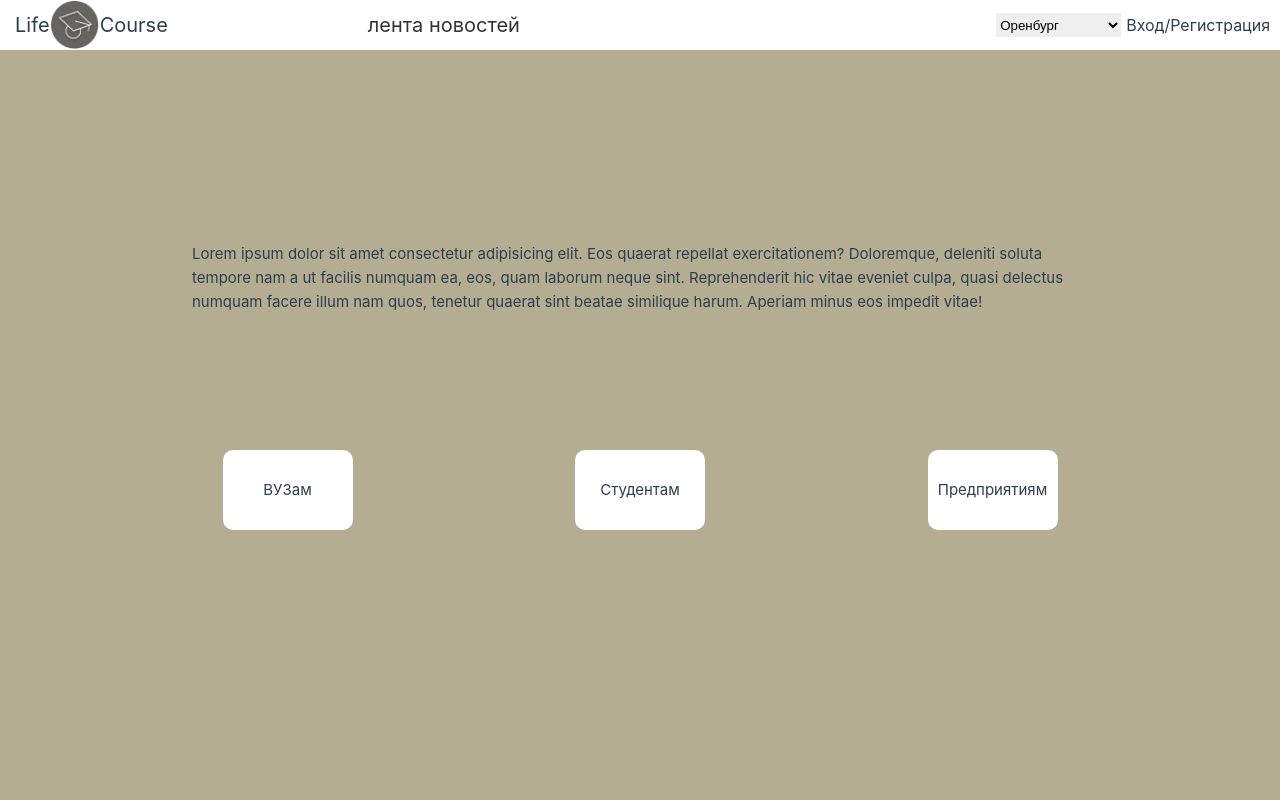
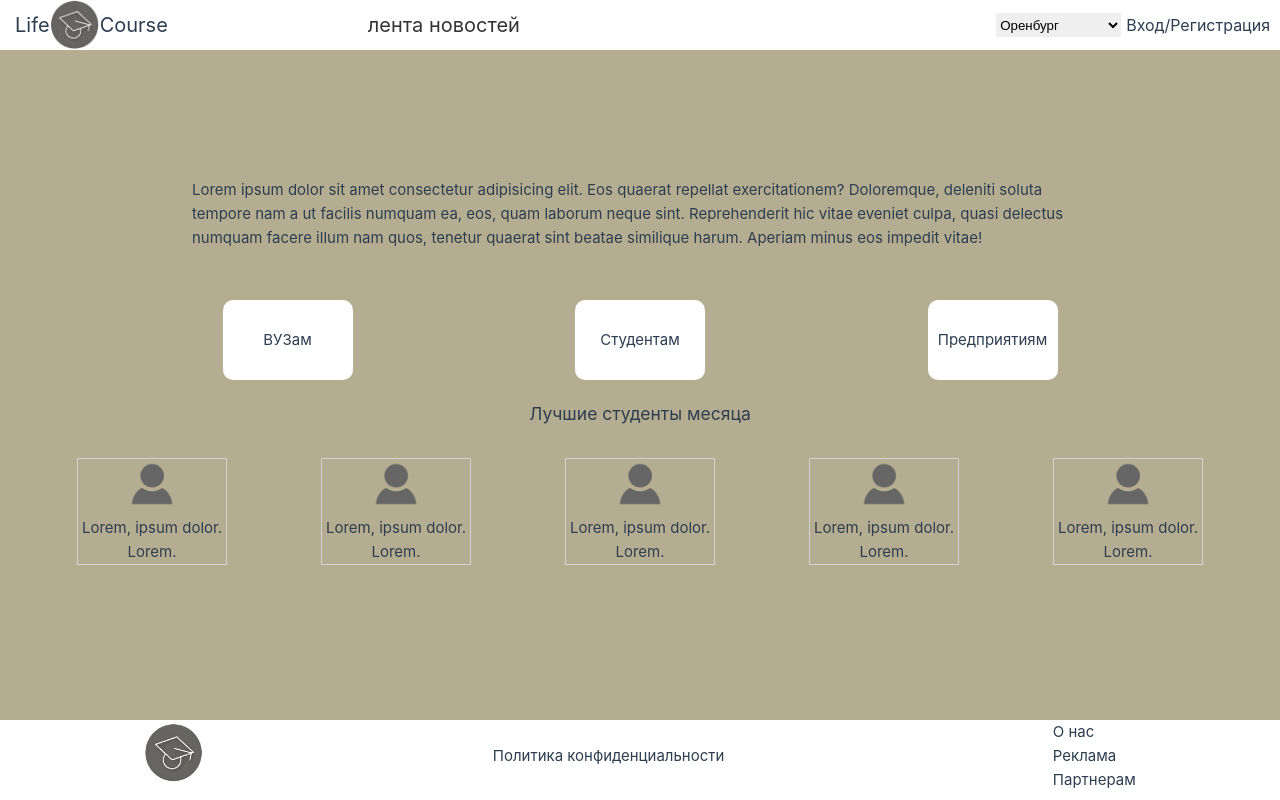
Before and after one commit to Quadardas/LifeCourse, a Vue app in the folder lifecourse/: page /main in a window 1280 px wide. Built offline with nearby package versions, Linux system fonts and the light colour scheme.

Commit message:
готово мейн, профиль, лента

```diff
--- a/lifecourse/src/App.vue
+++ b/lifecourse/src/App.vue
@@ -10,14 +10,15 @@
 <script setup lang="ts">
 import { onBeforeMount } from "vue";
 import { RouterLink, RouterView, useRouter } from "vue-router";
-import router from "./router";
 import Header from "./components/Header.vue";
+const router = useRouter();
+
 function toMainPage() {
   router.push("/main");
 }
-// const router = useRouter();
+
 // onBeforeMount(() => {
-//   router.push("/login");
+//   router.push("/main");
 // });
 </script>
 <style lang="scss" scoped>
--- a/lifecourse/src/components/NavBar.vue
+++ b/lifecourse/src/components/NavBar.vue
@@ -4,7 +4,7 @@
       <nav class="nav__items">
         <a href="/feed">лента</a>
         <a href="/profile">профиль</a>
-        <a href="">рейтинг</a>
+        <a href="/rating">рейтинг</a>
         <a href="">чаты</a>
         <a href="">вакансии</a>
       </nav>
--- a/lifecourse/src/pages/MainPage.vue
+++ b/lifecourse/src/pages/MainPage.vue
@@ -1,11 +1,13 @@
 <template>
+  <div>
     <section>
       <div class="about">
         Lorem ipsum dolor sit amet consectetur adipisicing elit. Eos quaerat
         repellat exercitationem? Doloremque, deleniti soluta tempore nam a ut
-      facilis numquam ea, eos, quam laborum neque sint. Reprehenderit hic vitae
-      eveniet culpa, quasi delectus numquam facere illum nam quos, tenetur
-      quaerat sint beatae similique harum. Aperiam minus eos impedit vitae!
+        facilis numquam ea, eos, quam laborum neque sint. Reprehenderit hic
+        vitae eveniet culpa, quasi delectus numquam facere illum nam quos,
+        tenetur quaerat sint beatae similique harum. Aperiam minus eos impedit
+        vitae!
       </div>
       <div class="nav">
         <div class="transition">
@@ -14,7 +16,61 @@
           <div class="comp__btn btn" @click="toLoginPage">Предприятиям</div>
         </div>
       </div>
+      <h3>Лучшие студенты месяца</h3>
+      <div class="rating__list">
+        <div class="user__card">
+          <div class="user__avatar">
+            <img src="../img/no-avatar.png" alt="" />
+          </div>
+          <div class="user__name">Lorem, ipsum dolor.</div>
+          <div class="user__uni">Lorem.</div>
+        </div>
+        <div class="user__card">
+          <div class="user__avatar">
+            <img src="../img/no-avatar.png" alt="" />
+          </div>
+          <div class="user__name">Lorem, ipsum dolor.</div>
+          <div class="user__uni">Lorem.</div>
+        </div>
+        <div class="user__card">
+          <div class="user__avatar">
+            <img src="../img/no-avatar.png" alt="" />
+          </div>
+          <div class="user__name">Lorem, ipsum dolor.</div>
+          <div class="user__uni">Lorem.</div>
+        </div>
+        <div class="user__card">
+          <div class="user__avatar">
+            <img src="../img/no-avatar.png" alt="" />
+          </div>
+          <div class="user__name">Lorem, ipsum dolor.</div>
+          <div class="user__uni">Lorem.</div>
+        </div>
+        <div class="user__card">
+          <div class="user__avatar">
+            <img src="../img/no-avatar.png" alt="" />
+          </div>
+          <div class="user__name">Lorem, ipsum dolor.</div>
+          <div class="user__uni">Lorem.</div>
+        </div>
+      </div>
     </section>
+    <footer>
+      <div class="footer__columns">
+        <div class="footer__logo">
+          <img src="../img/logo.png" alt="" />
+        </div>
+        <div class="footer__polit">Политика конфиденциальности</div>
+        <div class="footer__info">
+          <ul>
+            <li>О нас</li>
+            <li>Реклама</li>
+            <li>Партнерам</li>
+          </ul>
+        </div>
+      </div>
+    </footer>
+  </div>
 </template>
 
 <script lang="ts" setup>
@@ -25,9 +81,9 @@ function toLoginPage() {
 </script>
 <style lang="scss" scoped>
 .about {
-  height: 40%;
+  height: fit-content;
   width: 70%;
-  margin: 15% auto 50px;
+  margin: 10% auto 50px;
 }
 .underfooter {
   position: absolute;
@@ -59,4 +115,51 @@ function toLoginPage() {
     }
   }
 }
+.rating__list {
+  display: flex;
+  justify-content: space-around;
+  margin: 30px;
+  .user__card {
+    display: flex;
+    flex-direction: column;
+    align-items: center;
+    width: 150px;
+    border: 1px solid lightgrey;
+    .user__avatar {
+      img {
+        width: 50px;
+        height: 50px;
+      }
+    }
+  }
+}
+h3 {
+  display: flex;
+  justify-content: center;
+  margin-top: 20px;
+}
+footer {
+  position: absolute;
+  left: 0;
+  bottom: 0;
+  width: 100%;
+  height: 80px;
+  background-color: white;
+  .footer__columns {
+    display: flex;
+    justify-content: space-around;
+    align-items: center;
+    .footer__info {
+      li {
+        list-style: none;
+      }
+    }
+  }
+  .footer__logo {
+    img {
+      width: 60px;
+      height: 60px;
+    }
+  }
+}
 </style>
--- /dev/null
+++ b/lifecourse/src/pages/RatingPage.vue
@@ -0,0 +1,9 @@
+<template>
+  <div>
+    <NavBar />
+  </div>
+</template>
+<script lang="ts" setup>
+import Vue from "vue";
+import NavBar from "@/components/NavBar.vue";
+</script>
--- a/lifecourse/src/router/index.ts
+++ b/lifecourse/src/router/index.ts
@@ -27,6 +27,12 @@ const router = createRouter({
 
       component: () => import("../pages/MainPage.vue"),
     },
+    {
+      path: "/rating",
+      name: "rating",
+
+      component: () => import("../pages/RatingPage.vue"),
+    },
   ],
 });
 
```
Lines whose indentation alone changed are shown as unchanged.
